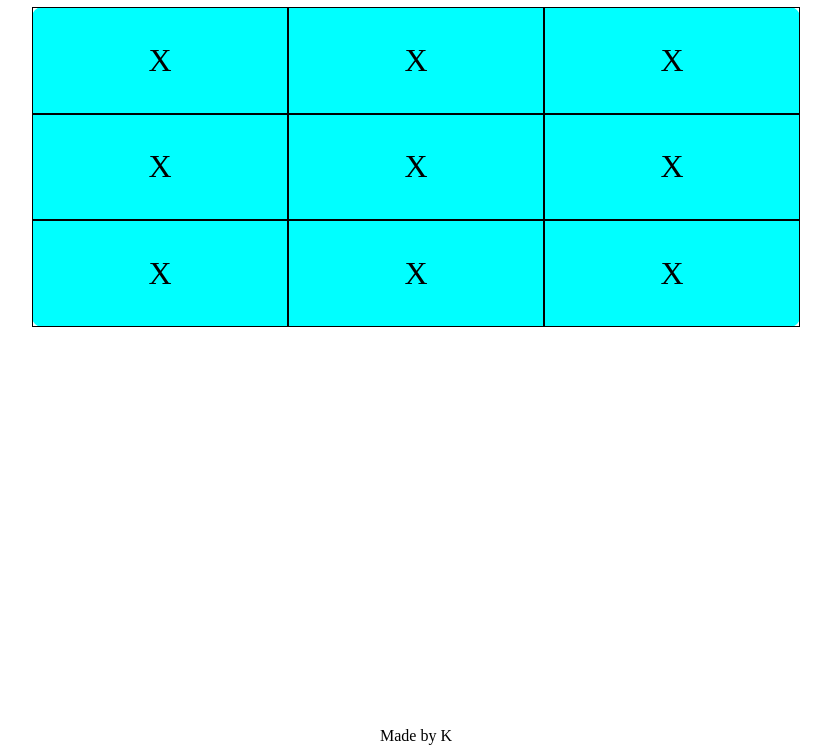
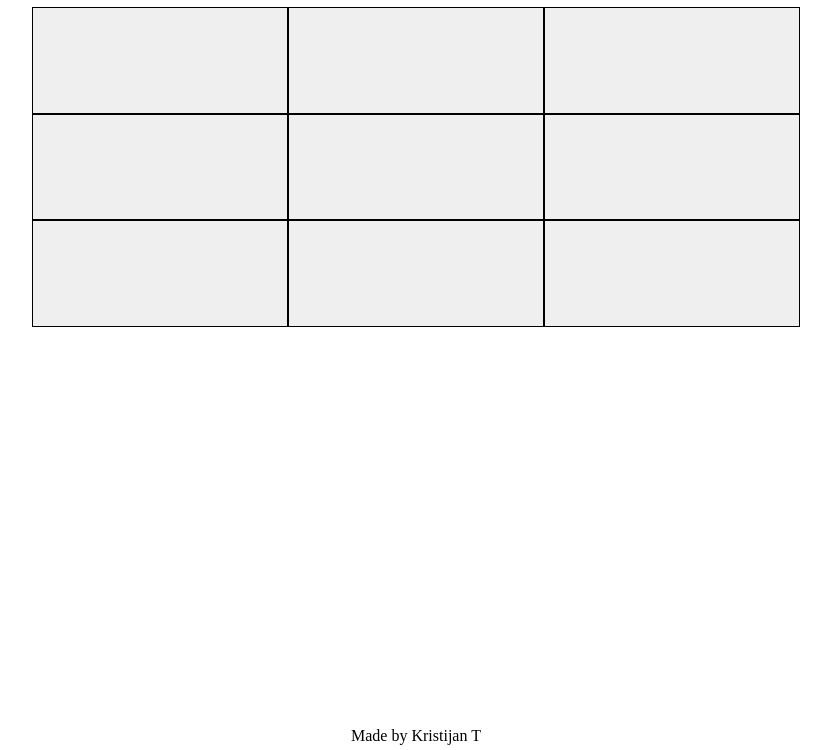
Before and after one commit to KristijanTuric/odin-tic-tac-toe, a plain HTML site: page index.html in a window 1280 px wide. Shown: the part 50-800 px from the top of the page, without its empty margins (224-1055 px from the left). Drawn offline with Linux system fonts and the light colour scheme.

Commit message:
Connected js array to display

```diff
--- a/index.html
+++ b/index.html
@@ -9,19 +9,20 @@
 <body>
     <div class="header">Tic Tac Toe</div>
     <div class="table">
-        <div>X</div>
-        <div>X</div>
-        <div>X</div>
+        <button id="oneone"></button>
+        <button id="onetwo"></button>
+        <button id="onethree"></button>
 
-        <div>X</div>
-        <div>X</div>
-        <div>X</div>
+        <button id="twoone"></button>
+        <button id="twotwo"></button>
+        <button id="twothree"></button>
 
-        <div>X</div>
-        <div>X</div>
-        <div>X</div>
+        <button id="threeone"></button>
+        <button id="threetwo"></button>
+        <button id="threethree"></button>
     </div>
-    <div class="footer">Made by K</div>
+    <div class="footer">
+        Made by <a href="https://github.com/KristijanTuric">Kristijan T</a></div>
     <script src="script.js"></script>
 </body>
 </html>
--- a/script.js
+++ b/script.js
@@ -1,13 +1,56 @@
+//#region Getting elements from the document
+
+const cellOneOne = document.getElementById("oneone");
+const cellOneTwo = document.getElementById("onetwo");
+const cellOneThree = document.getElementById("onethree");
+
+const cellTwoOne = document.getElementById("twoone");
+const cellTwoTwo = document.getElementById("twotwo");
+const cellTwoThree = document.getElementById("twothree");
+
+const cellThreeOne = document.getElementById("threeone");
+const cellThreeTwo = document.getElementById("threetwo");
+const cellThreeThree = document.getElementById("threethree");
+
+//#endregion
+
+cellOneOne.addEventListener('click', () =>
+{
+    cellOneOne.textContent = 'F';
+});
+
+
 // Gameboard object which will store the table for X's and O's
 const Gameboard = (() =>
 {
     var gameboard = [];
+
+    // A function to display the current content of the array to the screen
+    const displayGameboard = () =>
+    {
+        cellOneOne.textContent = gameboard[0];
+        cellOneTwo.textContent = gameboard[1];
+        cellOneThree.textContent = gameboard[2];
+
+        cellTwoOne.textContent = gameboard[3];
+        cellTwoTwo.textContent = gameboard[4];
+        cellTwoThree.textContent = gameboard[5];
+
+        cellThreeOne.textContent = gameboard[6];
+        cellThreeTwo.textContent = gameboard[7];
+        cellThreeThree.textContent = gameboard[8];
+    };
+
+    return {gameboard, displayGameboard};
 })();
 
 // Player object
 const Player = (name, simbol) =>
 {
+    this.name = name;
+    this.simbol = simbol;
 
+    return {name, simbol};
 }
 
 // Game object - control the flow of the game
@@ -15,3 +58,10 @@ const Game = (() =>
 {
 
 })();
+
+// Console testing
+console.log(Gameboard.gameboard[7]);
+const firstPlayer = Player("Mike", "X");
+console.log(firstPlayer.simbol);
+// Gameboard.gameboard[3] = 'E';
+Gameboard.displayGameboard();
--- a/style.css
+++ b/style.css
@@ -39,7 +39,7 @@ body
     grid-template-rows: 1fr 1fr 1fr;
 }
 
-.table > div
+.table > button
 {
     font-size: xx-large;
     display: flex;
@@ -47,3 +47,9 @@ body
     justify-content: center;
     border: 1px solid black;
 }
+
+a:visited, a
+{
+    color: black;
+    text-decoration: none;
+}
```
Also changed, not shown: 1 other file.
